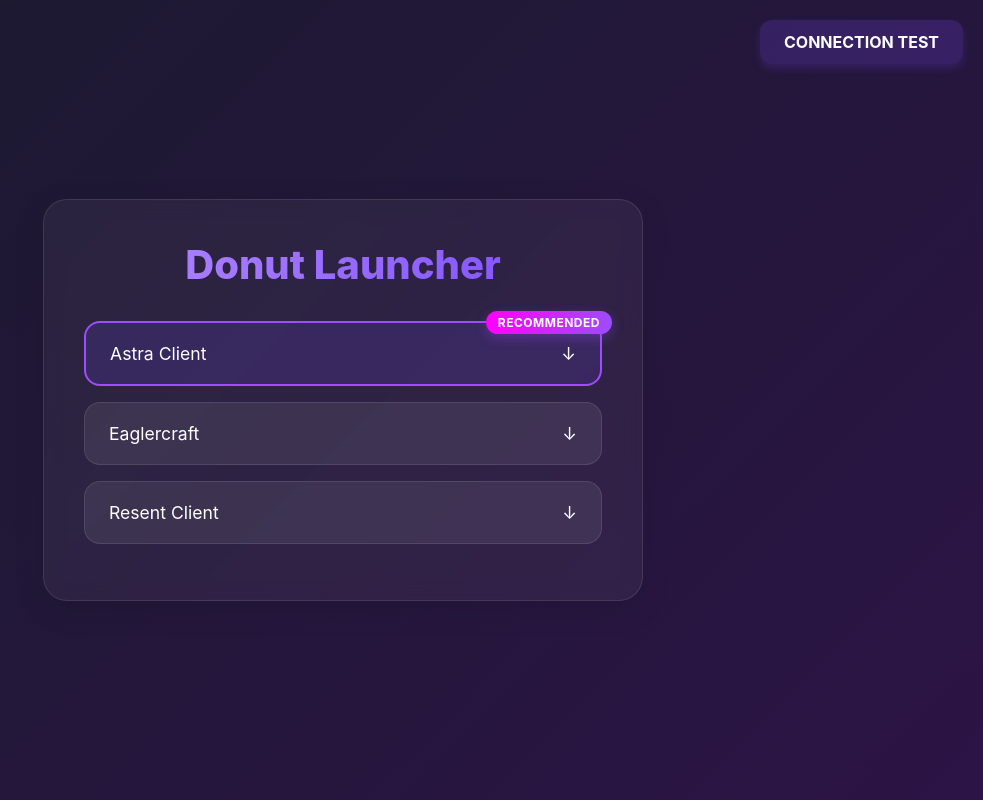
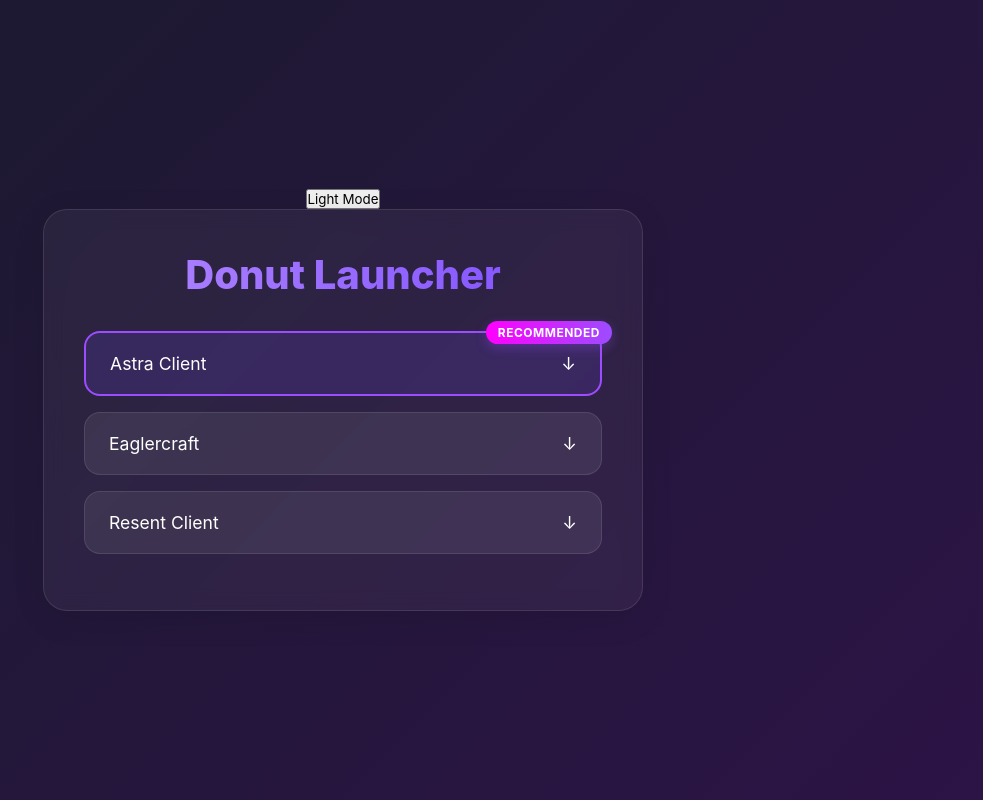
Before and after one commit to ayaangupta12/donut-launcher, a plain HTML site: page index.html in a window 1280 px wide. Shown: the whole page, without its empty margins (297-1280 px from the left). Drawn offline with Linux system fonts and the light colour scheme.

Commit message:
Update index.html

```diff
--- a/index.html
+++ b/index.html
@@ -187,9 +187,7 @@
 
   </style>
 </head>
-<button class="connection-test" onclick="window.location.href='/conntest.html'">
-  Connection Test
-</button>
+<button id="theme-toggle">Light Mode</button>
 
 <body>
   <div class="container">
```
